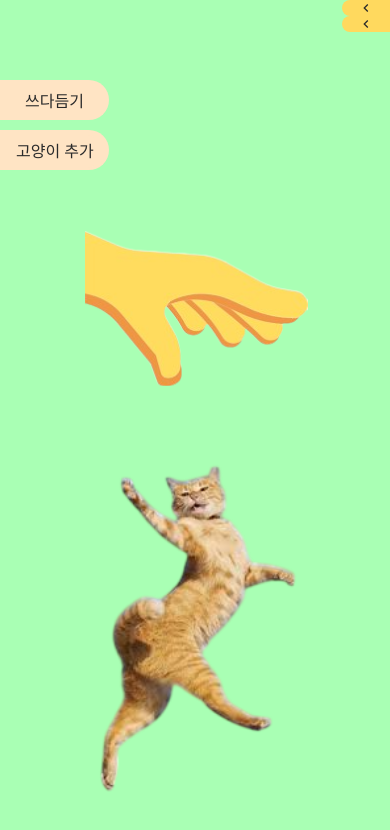
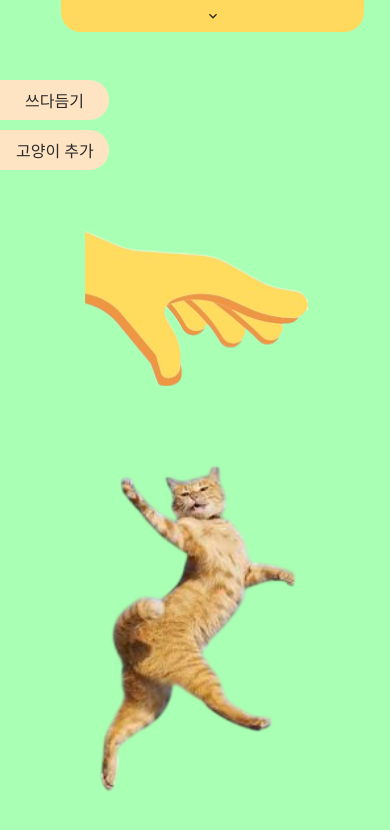
Before and after one commit to kmhyomin/petTheCat, a React (Vite) app: page / in a window 390 px wide. Shown: the top 830 px of the page. Built offline with nearby package versions, Linux system fonts and the light colour scheme.

Commit message:
update : mobile react

```diff
--- a/src/App.module.css
+++ b/src/App.module.css
@@ -10,7 +10,6 @@ button {
 }
 .wapper {
   width: 100%;
-  max-width: 1920px;
   height: 100vh;
   display: flex;
   align-items: center;
@@ -59,7 +58,7 @@ button {
 }
 /* =====media query========================================================== */
 
-@media only screen and (max-width: 451px) {
+@media only screen and (max-width: 768px) {
   .wapper {
     display: flex;
     flex-direction: column;
@@ -68,4 +67,7 @@ button {
     width: 100%;
     padding-top: 5rem;
   }
+  .listContainer {
+    height: auto;
+  }
 }
--- a/src/components/CatPhotoList/CatPhotoList.module.css
+++ b/src/components/CatPhotoList/CatPhotoList.module.css
@@ -57,27 +57,31 @@
   -webkit-user-drag: none;
 }
 /* ============================================================= */
-@media only screen and (max-width: 451px) {
+@media only screen and (max-width: 768px) {
   .catPhotoList {
     width: max-content;
     height: 100%;
   }
 
   .frame {
-    height: 12.5rem;
+    height: auto;
+    max-height: 100vh;
     display: flex;
     flex-direction: column;
     align-items: center;
+    padding-right: 1.6rem;
   }
   .frame:active {
-    transform: translateY(-10%) translateX(8px);
+    transform: translateX(-10%);
     transition: transform 0.1 ease-in-out;
     color: #ffc400;
   }
-  .drawerKnob {
-    width: 3rem;
+  .MoDrawerKnob {
+    width: 100%;
+    height: 2rem;
+    min-width: 18.9375rem;
     background-color: #ffd95e;
-    border-radius: 20px 0 0 20px;
+    border-radius: 0 0 20px 20px;
     display: flex;
     justify-content: center;
     align-items: center;
@@ -89,12 +93,14 @@
   }
 
   .tract {
-    width: max-content;
-    height: auto;
+    width: 100%;
+    height: 100vh;
+    max-height: 100vh;
     display: flex;
     flex-direction: column;
+    justify-content: end;
     gap: 1.25rem;
-    padding-left: 1rem;
+    padding: 0rem 1rem 0rem 1rem;
     align-items: center;
     border: 1px solid #ffd95e;
     background-color: rgba(255, 217, 94, 0.5);
@@ -102,22 +108,4 @@
     user-select: none;
     -webkit-user-drag: none;
   }
-
-  .tract li {
-    cursor: pointer;
-    box-shadow: inset;
-    user-select: none;
-    -webkit-user-drag: none;
-    height: 10rem;
-    width: auto;
-  }
-  .thumbnail {
-  }
-
-  .thumbnail img {
-    display: block;
-    width: 100%;
-    height: 100%;
-    -webkit-user-drag: none;
-  }
 }
--- a/src/components/CatPhotoList/CatPhotoList.tsx
+++ b/src/components/CatPhotoList/CatPhotoList.tsx
@@ -1,7 +1,12 @@
 import { useCallback, useRef, useState } from "react";
 import type { ICatPhoto } from "../../App";
 import styles from "./CatPhotoList.module.css";
-import { MdKeyboardArrowLeft, MdKeyboardArrowRight } from "react-icons/md";
+import {
+  MdKeyboardArrowLeft,
+  MdKeyboardArrowRight,
+  MdKeyboardArrowDown,
+  MdKeyboardArrowUp,
+} from "react-icons/md";
 import useIsMobile from "../Hooks/useIsMobile";
 
 interface ICatPhotoList {
@@ -17,20 +22,20 @@ export const CatPhotoList = ({ list, setCurrentCat }: ICatPhotoList) => {
     setUseDrawerKnob((perv) => !perv);
   }, []);
 
-  console.log("sss useDrawerKnob:", useDrawerKnob);
+  // console.log("sss useDrawerKnob:", useDrawerKnob);
 
-  const handleScroll = useCallback( () => {
-
-  },[])
+  const handleScroll = useCallback(() => {}, []);
 
   return (
     <div className={styles.catPhotoList}>
       <div
         className={styles.frame}
         style={{
-          width: useDrawerKnob ? "100vw" : "",
+          width: isMobile ? "" : useDrawerKnob ? "100vw" : "",
+          height: isMobile && useDrawerKnob ? "100vh" : "",
         }}
       >
+        {!isMobile && (
           <button
             className={styles.drawerKnob}
             onClick={() => {
@@ -39,11 +44,9 @@ export const CatPhotoList = ({ list, setCurrentCat }: ICatPhotoList) => {
           >
             {useDrawerKnob ? <MdKeyboardArrowRight /> : <MdKeyboardArrowLeft />}
           </button>
+        )}
         {useDrawerKnob && (
-          <ul className={styles.tract}
-          onScroll={handleScroll}
-            ref={scrollRef}
-          >
+          <ul className={styles.tract} onScroll={handleScroll} ref={scrollRef}>
             {list.map((photo, index) => {
               return (
                 <li key={index} className={styles.thumbnail}>
@@ -57,14 +60,16 @@ export const CatPhotoList = ({ list, setCurrentCat }: ICatPhotoList) => {
             })}
           </ul>
         )}
+        {isMobile && (
           <button
-          className={styles.drawerKnob}
+            className={styles.MoDrawerKnob}
             onClick={() => {
               isGetOut();
             }}
           >
-          {useDrawerKnob ? <MdKeyboardArrowRight /> : <MdKeyboardArrowLeft />}
+            {useDrawerKnob ? <MdKeyboardArrowUp /> : <MdKeyboardArrowDown />}
           </button>
+        )}
       </div>
     </div>
   );
```
Lines whose indentation alone changed are shown as unchanged.
